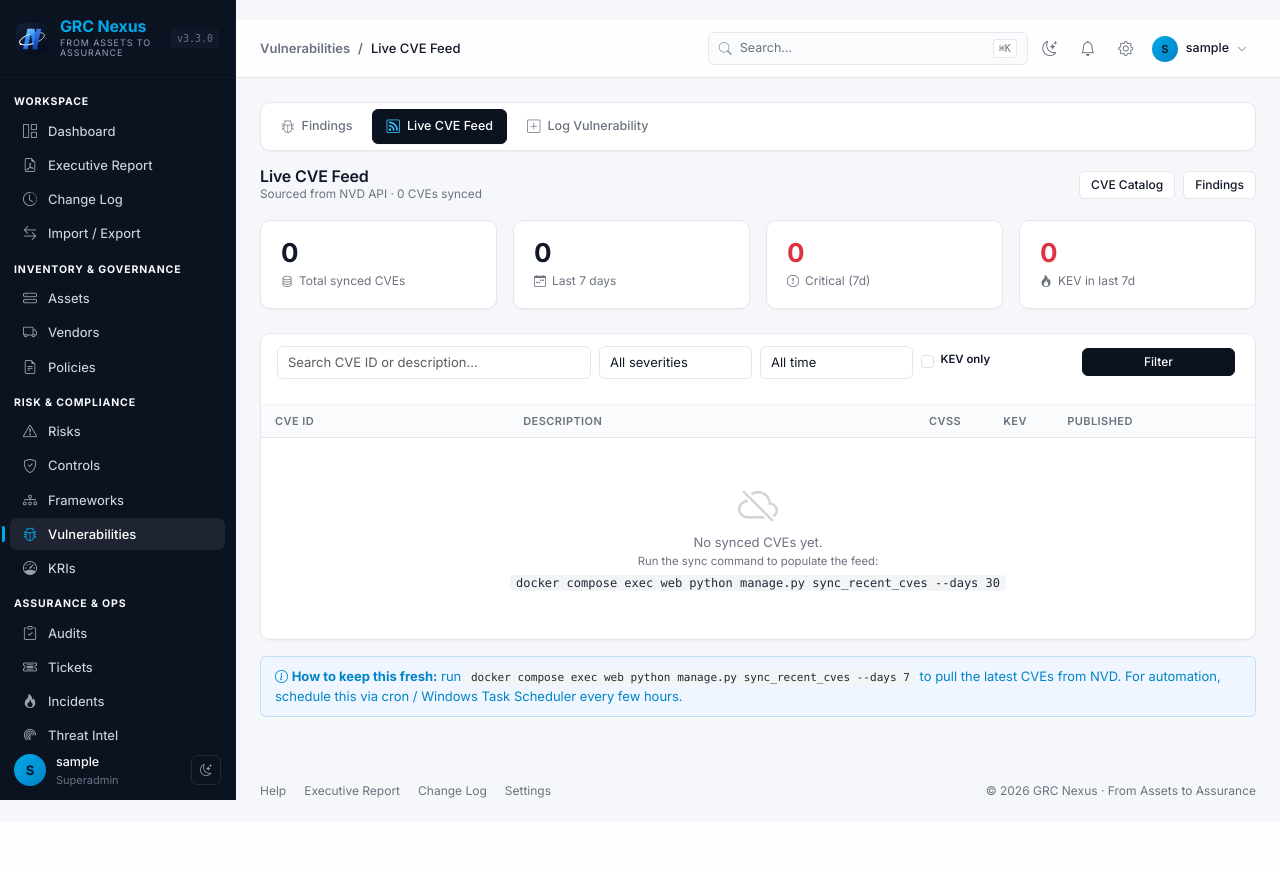
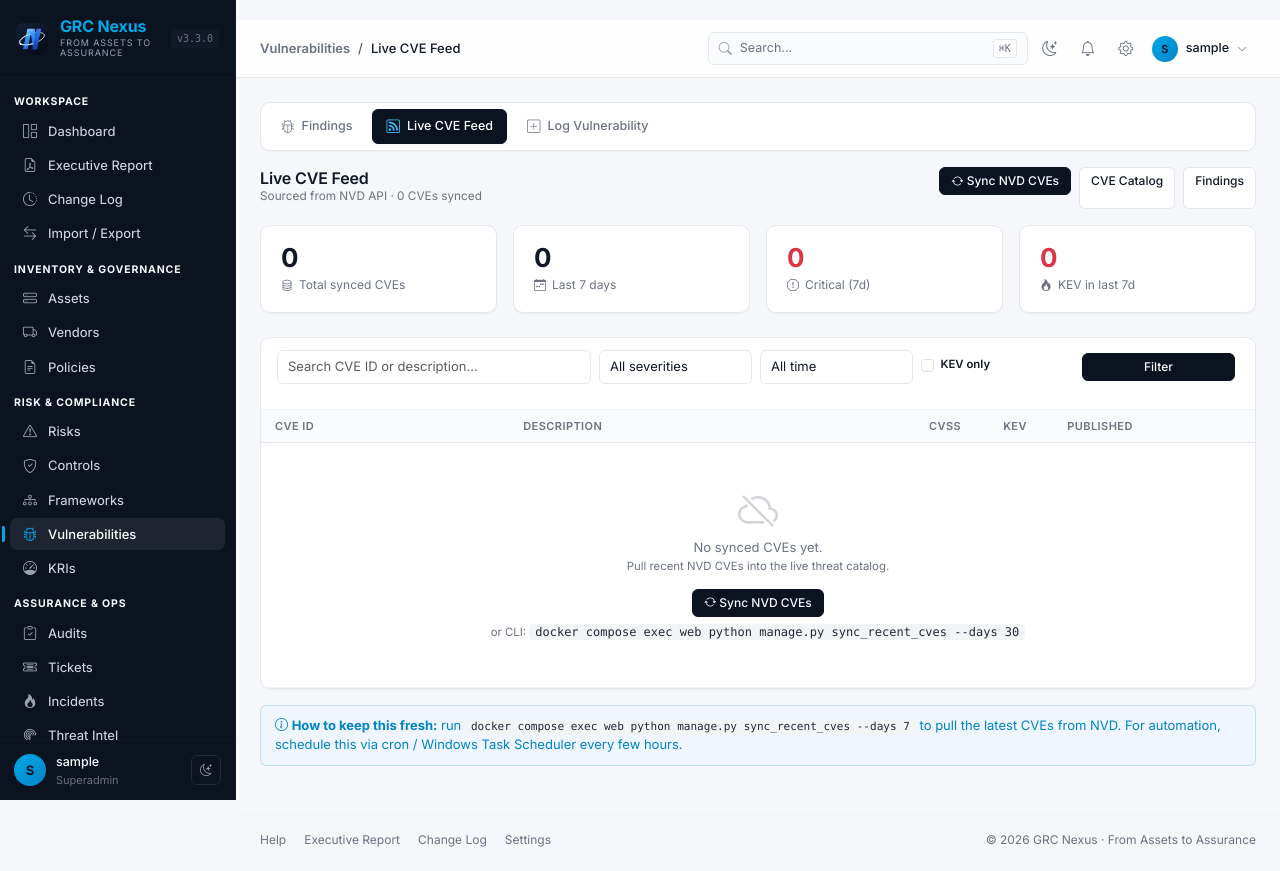
Before and after one commit to SujalAdhikari-Hacker/GRC-Nexus, a Django app: page /vulnerabilities/live/ in a window 1280 px wide. Before the commit the page ends 800 px from the top, so only its background shows below. Run offline with Django 5.2, Linux system fonts and the light colour scheme; the visitor is signed in with stand-in values (Sample User, id 1); data comes from the database, SQL or seed files in the repository; data that the repository does not hold is empty; parts of the project's set-up code (start-up, migrations or seed data) failed here and were passed over; some libraries are stand-ins or nearby versions.

Commit message:
Fix Risk link-control visibility, Finding score sync, RSK- search, user pagination, and CVE sync UI

```diff
--- a/app/risks/test_workflows.py
+++ b/app/risks/test_workflows.py
@@ -50,6 +50,8 @@ class RiskQuickActionTests(TestCase):
         self.assertEqual(before, 16)
 
         self.client.force_login(self.staff)
+        detail_resp = self.client.get(reverse('risks:detail', args=[self.risk.pk]))
+        self.assertContains(detail_resp, 'linkControlBox')
         resp = self.client.post(
             reverse('risks:link_control', args=[self.risk.pk]),
             {'control_id': self.control.pk},
--- a/app/risks/views.py
+++ b/app/risks/views.py
@@ -21,10 +21,13 @@ from django.views.generic import (
 from django.views.generic.detail import SingleObjectMixin
 
 _RISK_CODE_RE = re.compile(r'^(?:rsk[-_\s]*)?0*(\d+)$', re.IGNORECASE)
+_RISK_PREFIX_ONLY_RE = re.compile(r'^rsk[-_\s]*$', re.IGNORECASE)
 
 
 def risk_search_filter(q):
     """Build a search Q filter for Risk title/description plus RSK-<pk> codes."""
+    if _RISK_PREFIX_ONLY_RE.match(q.strip()):
+        return Q()
     cond = Q(title__icontains=q) | Q(description__icontains=q)
     match = _RISK_CODE_RE.match(q.strip())
     if match:
@@ -194,7 +197,7 @@ class RiskDetailView(DepartmentScopedMixin, DetailView):
         ctx = super().get_context_data(**kwargs)
         ctx.update(get_full_risk_context(self.object))
         ctx['residual_breakdown'] = residual_score_breakdown(self.object)
-        if user_can_change(self.object, self.request.user):
+        if user_can_change(self.request.user, self.object):
             linked_ids = self.object.controls.values_list('pk', flat=True)
             ctx['available_controls'] = (
                 scope_queryset(Control.objects.all(), self.request.user)
--- a/app/templates/core/users_list.html
+++ b/app/templates/core/users_list.html
@@ -90,5 +90,6 @@
             </tbody>
         </table>
     </div>
+    {% include "includes/_pagination.html" %}
 </div>
 {% endblock %}
--- a/app/templates/vulnerabilities/live_feed.html
+++ b/app/templates/vulnerabilities/live_feed.html
@@ -20,6 +20,12 @@
         </small>
     </div>
     <div class="d-flex gap-2">
+        {% if user.is_superuser %}
+        <form method="post" action="{% url 'vulnerabilities:sync_cves' %}" class="d-inline">
+            {% csrf_token %}
+            <button type="submit" class="btn btn-sm btn-primary"><i class="bi bi-arrow-repeat"></i> Sync NVD CVEs</button>
+        </form>
+        {% endif %}
         <a href="{% url 'vulnerabilities:vulnerability_list' %}" class="btn btn-sm btn-outline-dark">CVE Catalog</a>
         <a href="{% url 'vulnerabilities:finding_list' %}" class="btn btn-sm btn-outline-dark">Findings</a>
     </div>
@@ -114,8 +120,16 @@
                     <td colspan="6" class="text-center text-muted py-5">
                         <i class="bi bi-cloud-slash" style="font-size:2.5rem; opacity:.3;"></i>
                         <p class="mt-2 mb-1">No synced CVEs yet.</p>
-                        <p class="small mb-2">Run the sync command to populate the feed:</p>
+                        <p class="small mb-3">Pull recent NVD CVEs into the live threat catalog.</p>
+                        {% if user.is_superuser %}
+                        <form method="post" action="{% url 'vulnerabilities:sync_cves' %}" class="d-inline">
+                            {% csrf_token %}
+                            <button type="submit" class="btn btn-sm btn-primary mb-2"><i class="bi bi-arrow-repeat"></i> Sync NVD CVEs</button>
+                        </form>
+                        <div class="small text-muted">or CLI: <code class="fs-12">docker compose exec web python manage.py sync_recent_cves --days 30</code></div>
+                        {% else %}
                         <code class="fs-12">docker compose exec web python manage.py sync_recent_cves --days 30</code>
+                        {% endif %}
                     </td>
                 </tr>
             {% endfor %}
--- a/app/vulnerabilities/urls.py
+++ b/app/vulnerabilities/urls.py
@@ -6,6 +6,7 @@ from .views import (
     LiveCVEFeedView,
     ManualVulnerabilityCreateView,
     ScannerImportView,
+    sync_recent_cves_view,
 )
 
 app_name = 'vulnerabilities'
@@ -13,6 +14,7 @@ app_name = 'vulnerabilities'
 urlpatterns = [
     path('', FindingListView.as_view(), name='finding_list'),
     path('live/', LiveCVEFeedView.as_view(), name='live_feed'),
+    path('sync-cves/', sync_recent_cves_view, name='sync_cves'),
     path('manual/new/', ManualVulnerabilityCreateView.as_view(), name='manual_create'),
     path('import/', ScannerImportView.as_view(), name='scanner_import'),
     path('findings/<int:pk>/', FindingDetailView.as_view(), name='finding_detail'),
--- a/app/vulnerabilities/views.py
+++ b/app/vulnerabilities/views.py
@@ -4,6 +4,7 @@ from django.contrib import messages
 from django.contrib.auth.decorators import login_required
 from django.contrib.auth.mixins import LoginRequiredMixin
 from django.core.exceptions import PermissionDenied
+from django.core.management import call_command
 from django.db.models import Count, Q
 from django.shortcuts import get_object_or_404, redirect
 from django.utils import timezone
@@ -295,6 +296,22 @@ class LiveCVEFeedView(LoginRequiredMixin, ListView):
         return ctx
 
 
+@login_required
+@require_POST
+def sync_recent_cves_view(request):
+    """Superuser-only trigger to pull recent CVEs from NVD."""
+    if not request.user.is_superuser:
+        raise PermissionDenied('Only superadmins can sync live CVE feeds.')
+
+    try:
+        call_command('sync_recent_cves', days=7)
+        synced = Vulnerability.objects.filter(source='nvd').exclude(cve_id__isnull=True).count()
+        messages.success(request, f'Live CVE feed synced ({synced} NVD CVE(s) in catalog).')
+    except Exception:
+        messages.warning(request, 'Live NVD sync could not complete right now. Check container logs or network connectivity.')
+    return redirect('vulnerabilities:live_feed')
+
+
 # ============================================================
 # MANUAL VULNERABILITY ENTRY
 # ============================================================
```
Also changed, not shown: app/core/tests.py (+55 -0 lines), app/core/views.py (+7 -1 lines), app/vulnerabilities/migrations/0007_recompute_finding_composite_scores.py (added).
